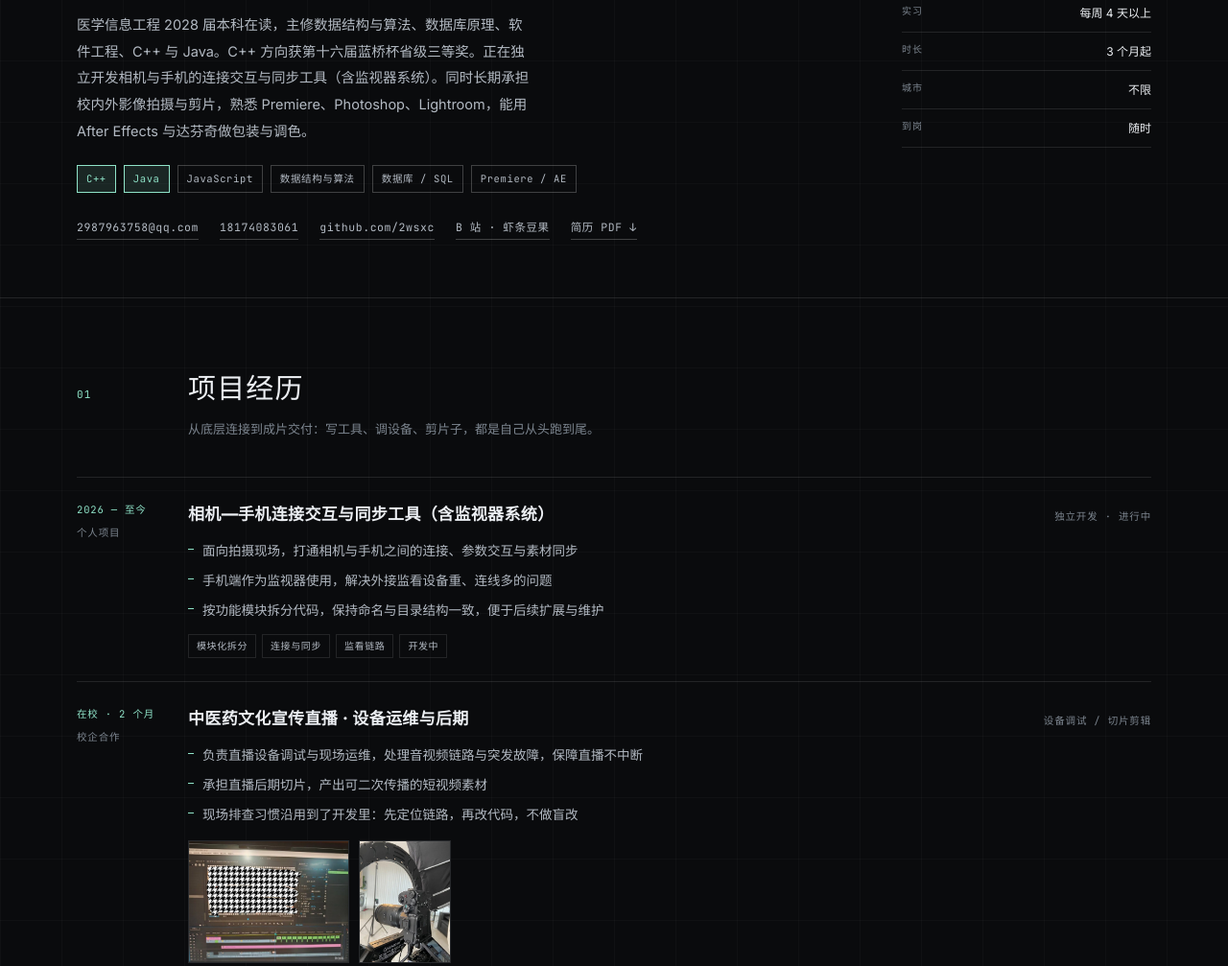
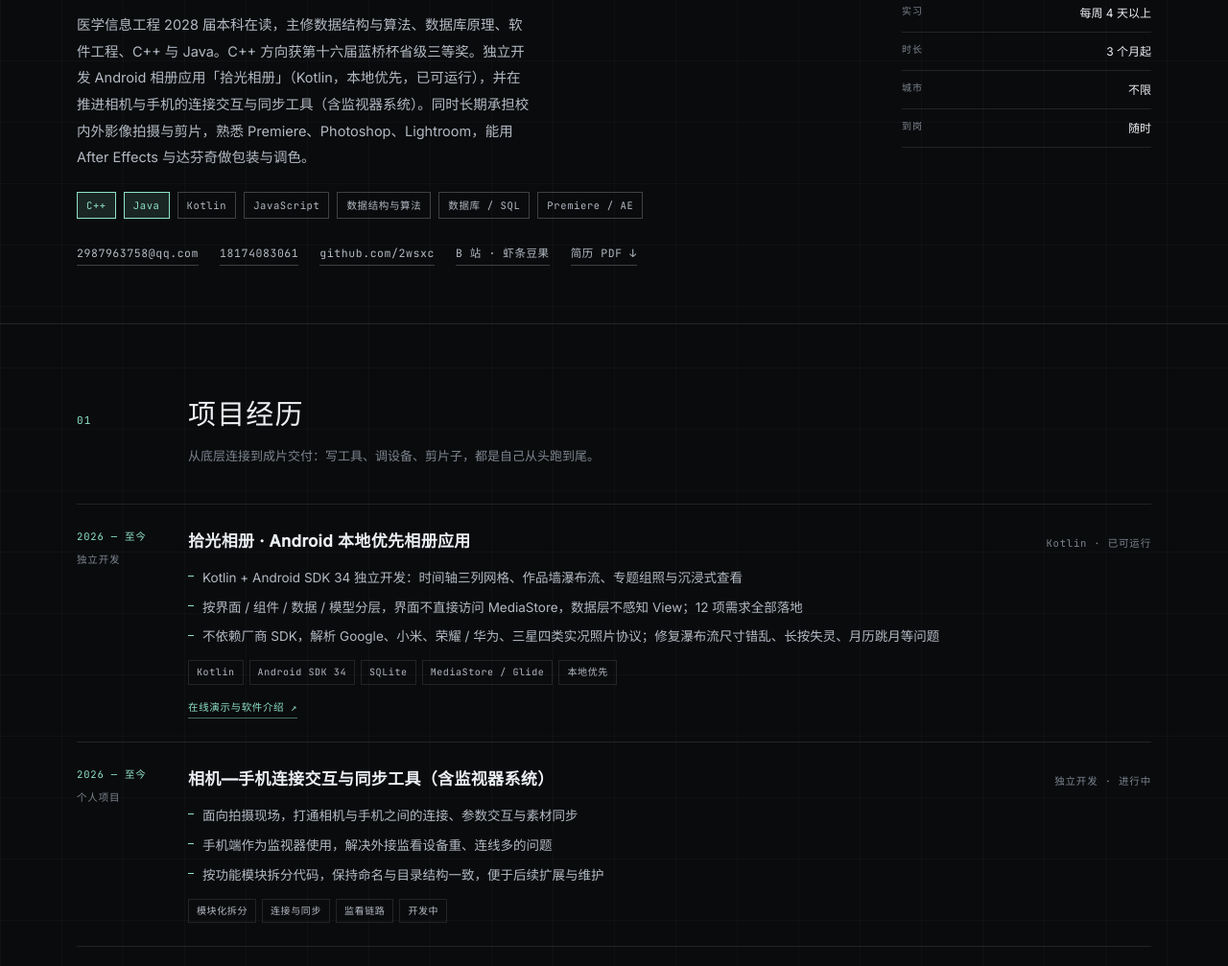
Before and after one commit to 2wsxc/luyu-portfolio, a plain HTML site: page dev/index.html in a window 1280 px wide. Shown: the part 385-1392 px from the top of the page at 96% size. Drawn offline with Linux system fonts and the light colour scheme.

Commit message:
feat(dev): 项目经历首位加入拾光相册 Android 应用，简历与 PDF 同步更新

```diff
--- a/dev/index.html
+++ b/dev/index.html
@@ -89,6 +89,8 @@ h1{font-family:var(--serif);font-size:clamp(52px,8vw,104px);line-height:.96;font
 .proj__media img{width:100%;height:100%;object-fit:cover}
 .proj__media .p{width:96px;aspect-ratio:3/4}
 .proj__media .w{width:168px;aspect-ratio:3/2}
+.proj__link{display:inline-flex;align-items:center;gap:7px;margin-top:14px;font-family:var(--mono);font-size:10.5px;letter-spacing:.06em;color:var(--accent);border-bottom:1px solid rgba(143,227,200,.45);padding-bottom:2px;transition:.2s}
+.proj__link:hover{color:#aaf0da;border-color:#aaf0da}
 
 /* 技能 */
 .skill-grid{display:grid;grid-template-columns:repeat(2,minmax(0,1fr));gap:26px 48px}
@@ -168,6 +170,7 @@ h1{font-family:var(--serif);font-size:clamp(52px,8vw,104px);line-height:.96;font
   .proj__list{margin-top:3pt;gap:2pt}
   .proj__list li{font-size:8.8pt;line-height:1.6}
   .proj__media{display:none}
+  .proj__link{display:none!important}
   .skill-grid{gap:4pt 10mm}
   .kv{padding:3pt 0;font-size:8.8pt}
   .kv span:last-child{color:#666}
@@ -203,10 +206,11 @@ h1{font-family:var(--serif);font-size:clamp(52px,8vw,104px);line-height:.96;font
         <h1>肖杰</h1>
         <p class="hero__en">XIAO JIE · SOFTWARE ENGINEERING INTERN</p>
         <p class="role">软件开发实习 · <b>C++ / Java / JavaScript</b> · 影像后期</p>
-        <p class="lede">医学信息工程 2028 届本科在读，主修数据结构与算法、数据库原理、软件工程、C++ 与 Java。C++ 方向获第十六届蓝桥杯省级三等奖。正在独立开发相机与手机的连接交互与同步工具（含监视器系统）。同时长期承担校内外影像拍摄与剪片，熟悉 Premiere、Photoshop、Lightroom，能用 After Effects 与达芬奇做包装与调色。</p>
+        <p class="lede">医学信息工程 2028 届本科在读，主修数据结构与算法、数据库原理、软件工程、C++ 与 Java。C++ 方向获第十六届蓝桥杯省级三等奖。独立开发 Android 相册应用「拾光相册」（Kotlin，本地优先，已可运行），并在推进相机与手机的连接交互与同步工具（含监视器系统）。同时长期承担校内外影像拍摄与剪片，熟悉 Premiere、Photoshop、Lightroom，能用 After Effects 与达芬奇做包装与调色。</p>
         <div class="tags">
           <span class="tag on">C++</span>
           <span class="tag on">Java</span>
+          <span class="tag">Kotlin</span>
           <span class="tag">JavaScript</span>
           <span class="tag">数据结构与算法</span>
           <span class="tag">数据库 / SQL</span>
@@ -241,6 +245,29 @@ h1{font-family:var(--serif);font-size:clamp(52px,8vw,104px);line-height:.96;font
           <p class="sec__sub">从底层连接到成片交付：写工具、调设备、剪片子，都是自己从头跑到尾。</p>
         </div>
       </div>
+
+      <article class="proj">
+        <p class="proj__meta"><b>2026 — 至今</b>独立开发</p>
+        <div>
+          <div class="proj__head">
+            <h3 class="proj__title">拾光相册 · Android 本地优先相册应用</h3>
+            <span class="proj__kind">Kotlin · 已可运行</span>
+          </div>
+          <ul class="proj__list">
+            <li>Kotlin + Android SDK 34 独立开发：时间轴三列网格、作品墙瀑布流、专题组照与沉浸式查看</li>
+            <li>按界面 / 组件 / 数据 / 模型分层，界面不直接访问 MediaStore，数据层不感知 View；12 项需求全部落地</li>
+            <li>不依赖厂商 SDK，解析 Google、小米、荣耀 / 华为、三星四类实况照片协议；修复瀑布流尺寸错乱、长按失灵、月历跳月等问题</li>
+          </ul>
+          <div class="proj__stack">
+            <span class="chip">Kotlin</span>
+            <span class="chip">Android SDK 34</span>
+            <span class="chip">SQLite</span>
+            <span class="chip">MediaStore / Glide</span>
+            <span class="chip">本地优先</span>
+          </div>
+          <a class="proj__link" href="https://37kaoshlddek8jzxzjg.traesite.cn" target="_blank" rel="noopener">在线演示与软件介绍 ↗</a>
+        </div>
+      </article>
 
       <article class="proj">
         <p class="proj__meta"><b>2026 — 至今</b>个人项目</p>
@@ -318,6 +345,7 @@ h1{font-family:var(--serif);font-size:clamp(52px,8vw,104px);line-height:.96;font
           <h3>语言 / 基础</h3>
           <div class="kv"><span><strong>C++</strong> · 课程 + 蓝桥杯省三</span><span>熟悉</span></div>
           <div class="kv"><span><strong>Java</strong> · 面向对象课程</span><span>熟悉</span></div>
+          <div class="kv"><span><strong>Kotlin</strong> · 拾光相册 Android 端</span><span>掌握</span></div>
           <div class="kv"><span><strong>JavaScript</strong> · 站点与交互实现</span><span>掌握</span></div>
           <div class="kv"><span><strong>SQL</strong> · 数据库原理</span><span>掌握</span></div>
           <div class="kv"><span>数据结构与算法</span><span>课程 + 竞赛</span></div>
```
Also changed, not shown: dev/resume.html (+15 -2 lines), 1 other file.
